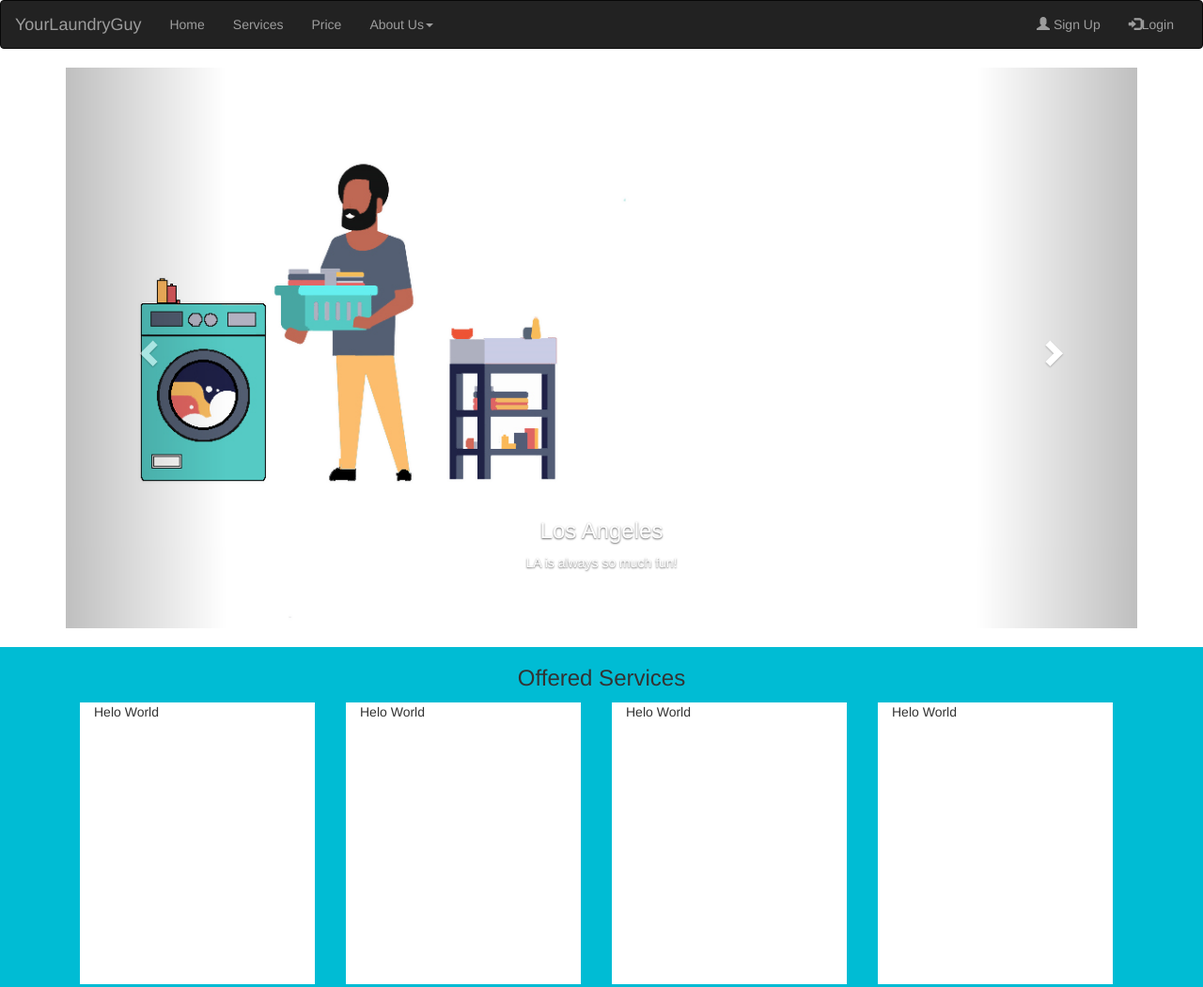
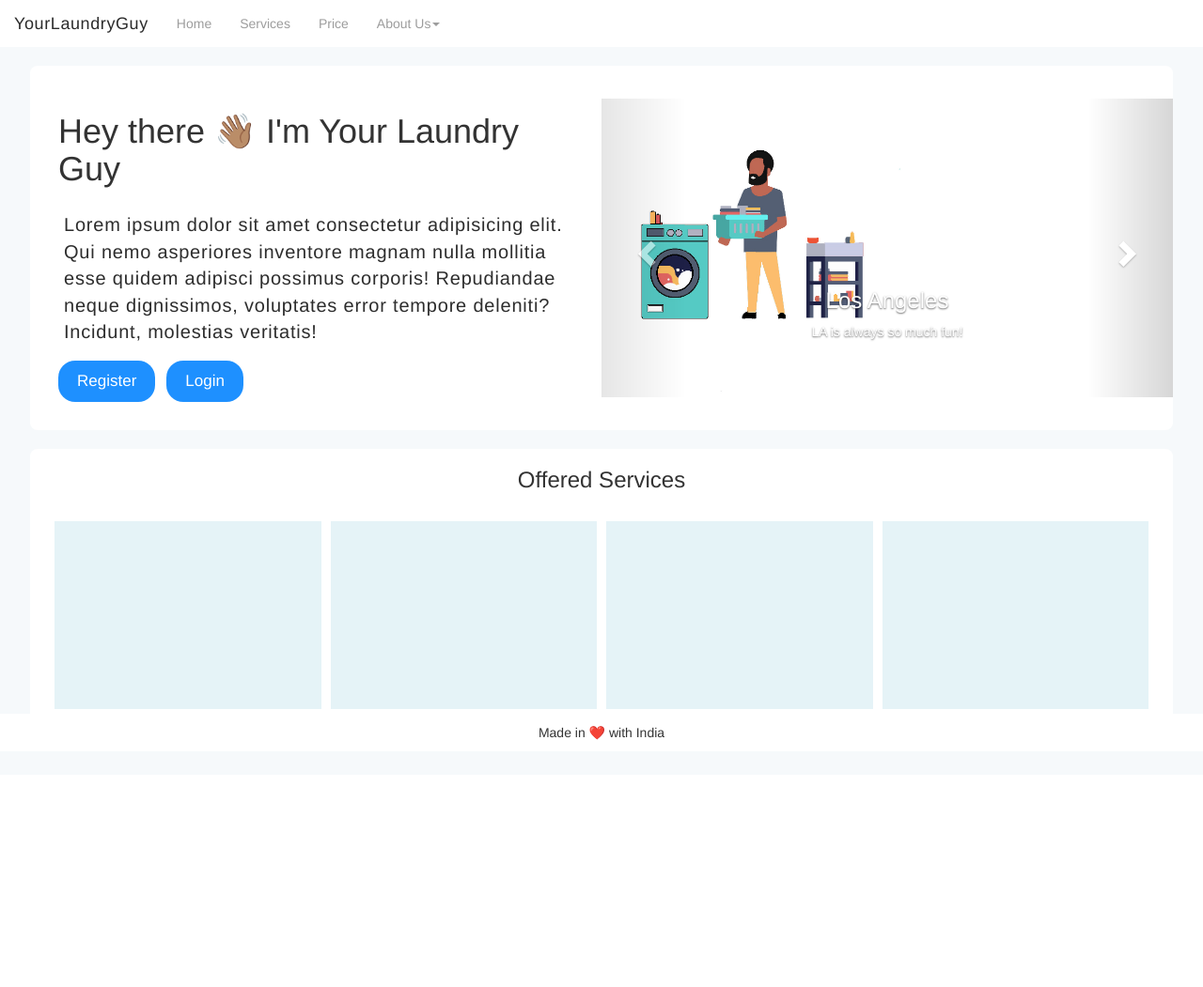
Before and after one commit to paik1/YourLaundryGuy, a Django app: page /home/ in a window 1280 px wide. Shown: the whole page at 94% size. After the commit the page ends 788 px from the top, so only its background shows below. Run offline with Django 3.2, Linux system fonts and the light colour scheme; some libraries are stand-ins or nearby versions.

Commit message:
🎨 Beautified the Home and Base Template

```diff
--- a/yourlaundryguy/orders_app/templates/home.html
+++ b/yourlaundryguy/orders_app/templates/home.html
@@ -1,23 +1,39 @@
-{% extends 'base.html' %}
-{% load static %}
+{% extends 'base.html' %} {% load static %} {% block content %}
 
+<main class="banner">
+  <div class="banner-content">
+    <h1>Hey there 👋🏽 I'm Your Laundry Guy</h1>
+    <p>
+      Lorem ipsum dolor sit amet consectetur adipisicing elit. Qui nemo
+      asperiores inventore magnam nulla mollitia esse quidem adipisci possimus
+      corporis! Repudiandae neque dignissimos, voluptates error tempore
+      deleniti? Incidunt, molestias veritatis!
+    </p>
+    {% if user.is_authenticated == False %}
+    <div class="banner-auth">
+      <div class="banner-auth-btn register">
+        <a href="{% url 'register' %}"
+        >Register</a
+      >
+      </div>
 
-
-{% block content %}
-    <div class="container">
-      <div id="myCarousel" class="carousel slide" data-ride="carousel" >
-        <!-- Indicators -->
+      <div class="banner-auth-btn"><a href="{% url 'login' %}"
+        ></span>Login</a
+      ></div>
+    </div>
+    {% endif %}
+  </div>
+  <div class="banner-carousel">
+    <div id="myCarousel" class="carousel slide" data-ride="carousel">
       <ol class="carousel-indicators">
         <li data-target="#myCarousel" data-slide-to="0" class="active"></li>
         <li data-target="#myCarousel" data-slide-to="1"></li>
         <li data-target="#myCarousel" data-slide-to="2"></li>
       </ol>
-
-        <!-- Wrapper for slides -->
       <div class="carousel-inner">
-
         <div class="item active">
-            <img src="{% static "images/home/home1.png" %}" alt="home1" style="width:100%;">
+          <img src="{% static "images/home/home1.png" %}" alt="home1"
+          style="width:100%;">
           <div class="carousel-caption">
             <h3>Los Angeles</h3>
             <p>LA is always so much fun!</p>
@@ -25,7 +41,8 @@
         </div>
 
         <div class="item">
-            <img src="{% static "images/home/home2.png" %}" alt="home2" style="width:100%;">
+          <img src="{% static "images/home/home2.png" %}" alt="home2"
+          style="width:100%;">
           <div class="carousel-caption">
             <h3>Chicago</h3>
             <p>Thank you, Chicago!</p>
@@ -33,16 +50,15 @@
         </div>
 
         <div class="item">
-            <img src="{% static "images/home/home1.png" %}" alt="home3" style="width:100%;">
+          <img src="{% static "images/home/home1.png" %}" alt="home3"
+          style="width:100%;">
           <div class="carousel-caption">
             <h3>New York</h3>
             <p>We love the Big Apple!</p>
           </div>
         </div>
-
       </div>
 
-        <!-- Left and right controls -->
       <a class="left carousel-control" href="#myCarousel" data-slide="prev">
         <span class="glyphicon glyphicon-chevron-left"></span>
         <span class="sr-only">Previous</span>
@@ -53,32 +69,19 @@
       </a>
     </div>
   </div>
+  </div>
+</main>
 
-  <div class="container-fluid">
-    <div class="row" style="background-color:#00bcd4;margin-top: 20px;">
+
+<div class="service-div">
   <h3 align="center">Offered Services</h3>
-    <div class="container">
-      <div class="row">
-      <div class="col-xs-6 col-sm-6 col-md-6 col-lg-3" style="height: 300px;width: 250px;background-color: white; margin-top: 3px; margin-bottom: 3px; margin-right: 3px; margin-left: 30px;">
-        <p>Helo World</p>
-      </div>
-      <div class="col-xs-6 col-sm-6 col-md-6 col-lg-3" style="height: 300px;width: 250px;background-color: white; margin-top: 3px; margin-bottom: 3px; margin-right: 3px; margin-left: 30px;">
-        <p>Helo World</p>
-      </div>
-      <div class="col-xs-6 col-sm-6 col-md-6 col-lg-3" style="height: 300px;width: 250px;background-color: white; margin-top: 3px; margin-bottom: 3px; margin-right: 3px; margin-left: 30px;">
-        <p>Helo World</p>
-      </div>
-      <div class="col-xs-6 col-sm-6 col-md-6 col-lg-3" style="height: 300px;width: 250px;background-color: white; margin-top: 3px; margin-bottom: 3px; margin-right: 3px; margin-left: 30px;">
-        <p>Helo World</p>
-      </div>
-      <br>
-      </div>
-    </div>
+  <div class="services">
+    <div class="service-card"></div>
+    <div class="service-card"></div>
+    <div class="service-card"></div>
+    <div class="service-card"></div>
   </div>
 </div>
 
 
-
-
-
 {% endblock %}
--- /dev/null
+++ b/yourlaundryguy/static/css/base.css
@@ -0,0 +1,38 @@
+body {
+  background: #f6f9fb;
+}
+
+.navbar {
+  border-radius: 0;
+  background: white;
+  border: none;
+}
+
+.navbar-brand {
+  color: #2b2b2b !important;
+  letter-spacing: 0.6px !important;
+  font-weight: 500;
+}
+
+.navbar-toggle {
+  background: #333;
+}
+
+.navbar-nav > li > a:hover {
+  color: #2b2b2b !important;
+  transform: scale(1.1) !important;
+  transform: transform 2s ease-out;
+}
+
+.footer {
+  height: 4rem;
+  display: flex;
+  justify-content: center;
+  align-items: center;
+  position: fixed;
+  bottom: 0;
+  left: 0;
+  bottom: 0;
+  width: 100%;
+  background: white;
+}
--- /dev/null
+++ b/yourlaundryguy/static/css/home.css
@@ -0,0 +1,153 @@
+.banner,
+.service-div {
+  width: 95vw;
+  background: white;
+  margin: auto;
+  border-radius: 8px;
+  display: grid;
+  overflow: hidden;
+}
+
+.banner-content {
+  padding: 30px;
+}
+
+.banner-content > p {
+  font-size: 20px;
+  font-weight: 300;
+  color: #2d2d2d;
+  letter-spacing: 0.8px;
+  margin-top: 2rem;
+  padding: 6px;
+}
+
+.banner-carousel {
+  height: fit-content;
+  margin: auto;
+}
+
+.banner-img {
+  max-width: 100%;
+}
+
+.banner-auth {
+  display: flex;
+}
+
+.banner-auth-btn {
+  padding: 10px 20px;
+  background: dodgerblue;
+  font-size: 17px;
+  border-radius: 18px;
+  margin-right: 12px;
+  cursor: pointer;
+}
+
+.banner-auth-btn > a {
+  color: white;
+}
+
+.banner-auth-btn > a:hover {
+  text-decoration: none;
+}
+
+.carousel-control.left {
+  background-image: -webkit-linear-gradient(
+    left,
+    rgba(0, 0, 0, 0.5) 0,
+    rgba(0, 0, 0, 0.0001) 100%
+  );
+  background-image: -o-linear-gradient(
+    left,
+    rgba(0, 0, 0, 0.5) 0,
+    rgba(0, 0, 0, 0.0001) 100%
+  );
+  background-image: -webkit-gradient(
+    linear,
+    left top,
+    right top,
+    from(rgba(0, 0, 0, 0.5)),
+    to(rgba(0, 0, 0, 0.0001))
+  );
+  background-image: linear-gradient(
+    to right,
+    rgb(0 0 0 / 20%) 0,
+    rgba(0, 0, 0, 0.0001) 100%
+  );
+  filter: progid:DXImageTransform.Microsoft.gradient(startColorstr='#80000000', endColorstr='#00000000', GradientType=1);
+  background-repeat: repeat-x;
+}
+
+.carousel-control.right {
+  right: 0;
+  left: auto;
+  background-image: -webkit-linear-gradient(
+    left,
+    rgba(0, 0, 0, 0.0001) 0,
+    rgba(0, 0, 0, 0.5) 100%
+  );
+  background-image: -o-linear-gradient(
+    left,
+    rgba(0, 0, 0, 0.0001) 0,
+    rgba(0, 0, 0, 0.5) 100%
+  );
+  background-image: -webkit-gradient(
+    linear,
+    left top,
+    right top,
+    from(rgba(0, 0, 0, 0.0001)),
+    to(rgba(0, 0, 0, 0.5))
+  );
+  background-image: linear-gradient(
+    to right,
+    rgba(0, 0, 0, 0.0001) 0,
+    rgb(0 0 0 / 32%) 100%
+  );
+  filter: progid:DXImageTransform.Microsoft.gradient(startColorstr='#00000000', endColorstr='#80000000', GradientType=1);
+  background-repeat: repeat-x;
+}
+
+.service-div {
+  margin: 20px auto 50px auto;
+}
+
+.services {
+  display: grid;
+  grid-template-columns: repeat(auto-fit, minmax(260px, 1fr));
+  grid-gap: 1rem;
+  margin: 20px 26px;
+}
+
+.service-card {
+  background-color: #add8e652;
+  padding: 1rem;
+  height: 20rem;
+}
+
+/* Media Queries */
+@media screen and (min-width: 600px) {
+  .banner {
+    grid-template-columns: repeat(auto-fit, minmax(260px, 1fr));
+  }
+}
+
+@media screen and (max-width: 600px) {
+  .banner {
+    grid-template-rows: repeat(auto-fit, minmax(160px, 1fr));
+  }
+
+  .banner-carousel {
+    -webkit-order: -1;
+    order: -1;
+  }
+}
+
+/* Animation */
+@keyframes scale-btn {
+  from {
+    transform: scale(1);
+  }
+  to {
+    transform: scale(1.1);
+  }
+}
--- /dev/null
+++ b/yourlaundryguy/static/css/login.css
@@ -0,0 +1,3 @@
+.sample{
+    color: red;
+}
--- a/yourlaundryguy/templates/base.html
+++ b/yourlaundryguy/templates/base.html
@@ -3,9 +3,15 @@
 <html lang="en">
   <head>
     <title>Yourlaundryguy</title>
-  <meta charset="utf-8">
-  <meta name="viewport" content="width=device-width,height=device-height,initial-scale=1.0"/>
-  <link rel="stylesheet" href="https://maxcdn.bootstrapcdn.com/bootstrap/3.4.1/css/bootstrap.min.css">
+    <meta charset="utf-8" />
+    <meta
+      name="viewport"
+      content="width=device-width,height=device-height,initial-scale=1.0"
+    />
+    <link
+      rel="stylesheet"
+      href="https://maxcdn.bootstrapcdn.com/bootstrap/3.4.1/css/bootstrap.min.css"
+    />
     <script src="https://ajax.googleapis.com/ajax/libs/jquery/3.4.1/jquery.min.js"></script>
     <script src="https://maxcdn.bootstrapcdn.com/bootstrap/3.4.1/js/bootstrap.min.js"></script>
     <script src="https://cdnjs.cloudflare.com/ajax/libs/popper.js/1.16.0/umd/popper.min.js"></script>
@@ -16,11 +22,19 @@
         height: 100%;
       }
     </style>
+    <link rel="stylesheet" href="{% static 'css/login.css' %}" />
+    <link rel="stylesheet" href="{% static 'css/home.css' %}" />
+    <link rel="stylesheet" href="{% static 'css/base.css' %}" />
 
     <nav class="navbar navbar-inverse">
       <div class="container-fluid">
         <div class="navbar-header">
-      <button type="button" class="navbar-toggle" data-toggle="collapse" data-target="#myNavbar">
+          <button
+            type="button"
+            class="navbar-toggle"
+            data-toggle="collapse"
+            data-target="#myNavbar"
+          >
             <span class="icon-bar"></span>
             <span class="icon-bar"></span>
             <span class="icon-bar"></span>
@@ -33,36 +47,33 @@
             <li><a href="#">Services</a></li>
             <li><a href="#">Price</a></li>
             <li class="dropdown">
-          <a class="dropdown-toggle" data-toggle="dropdown" href="#">About Us<span class="caret"></span></a>
+              <a class="dropdown-toggle" data-toggle="dropdown" href="#"
+                >About Us<span class="caret"></span
+              ></a>
               <ul class="dropdown-menu">
                 <li><a href="#">How it works</a></li>
                 <li><a href="#">Contact Us</a></li>
                 <li><a href="#">Why Us</a></li>
               </ul>
             </li>
-
           </ul>
           <ul class="nav navbar-nav navbar-right">
             {% if user.is_authenticated %}
-          <li><a href="{% url 'logout1' %}"><span class="glyphicon glyphicon-log-out"></span>Logout</a></li>
-        {% else %}
-          <li><a href="{% url 'register' %}"><span class="glyphicon glyphicon-user"></span> Sign Up</a></li>
-          <li><a href="{% url 'login' %}"><span class="glyphicon glyphicon-log-in"></span>Login</a></li>
+            <li>
+              <a href="{% url 'logout1' %}"
+                ><span class="glyphicon glyphicon-log-out"></span>Logout</a
+              >
+            </li>
             {% endif %}
           </ul>
         </div>
       </div>
     </nav>
-
   </head>
   <body>
-
-
-
-
-    {% block content %}
-    {% endblock %}
-
-
+    {% block content %} {% endblock %}
   </body>
+  <footer class="footer">
+    <span>Made in ❤️ with India</span>
+  </footer>
 </html>
--- a/yourlaundryguy/users_app/templates/registration/login.html
+++ b/yourlaundryguy/users_app/templates/registration/login.html
@@ -8,7 +8,7 @@
 {% block content %}
     <div class="container">
         </br>
-        <h2>Login to Taskmate</h2>
+        <h2 >Login to Taskmate</h2>
         {% if messages %}
         {% for message in messages %}
             <div class="alert alert-info alert-dismissible fade show" role="alert">
```
Also changed, not shown: yourlaundryguy/db.sqlite3. Lines whose indentation alone changed are shown as unchanged.
